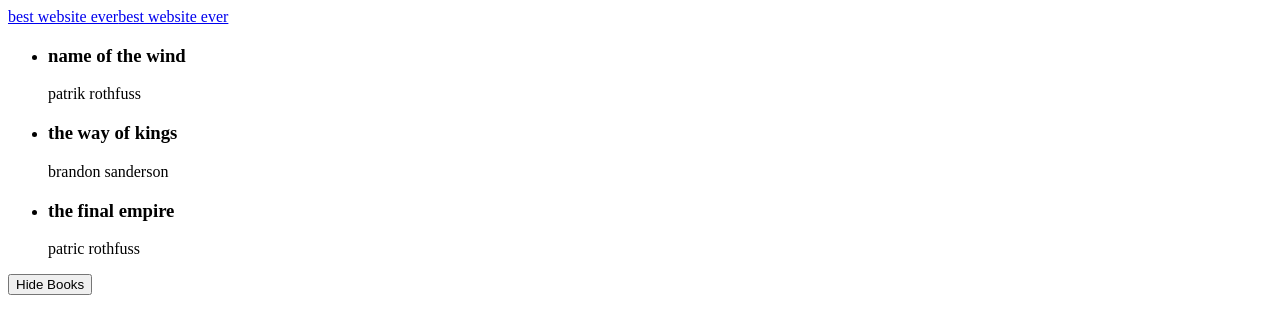
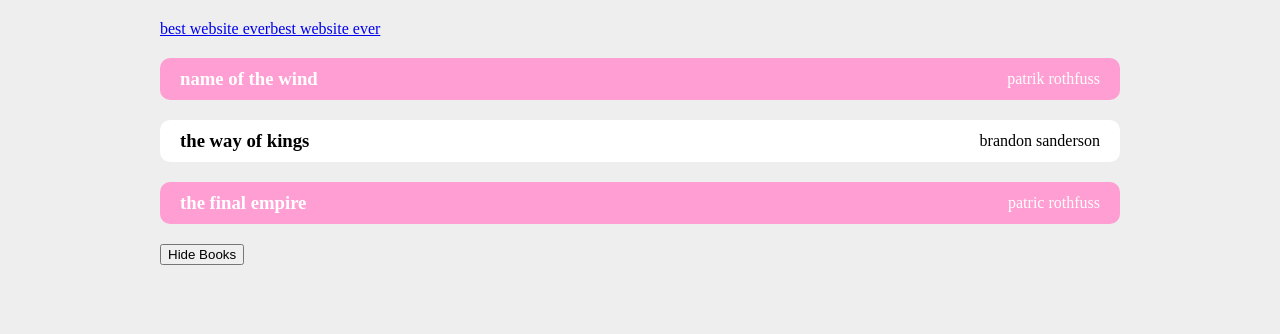
Before and after one commit to JeonghakHeo/vue-learning, a plain HTML site: page index.html in a window 1280 px wide. Drawn offline with nearby package versions, Linux system fonts and the light colour scheme.

Commit message:
dynamic classes - toggleFav

```diff
--- a/app.js
+++ b/app.js
@@ -4,9 +4,9 @@ const app = Vue.createApp({
 			url: 'https://www.thenetninja.co.uk',
 			showBooks: true,
 			books: [
-				{ title: 'name of the wind', author: 'patrik rothfuss'},
-				{ title: 'the way of kings', author: 'brandon sanderson'},
-				{ title: 'the final empire', author: 'patric rothfuss'}
+				{ title: 'name of the wind', author: 'patrik rothfuss', isFav: true},
+				{ title: 'the way of kings', author: 'brandon sanderson', isFav: false},
+				{ title: 'the final empire', author: 'patric rothfuss', isFav: true}
 			]
 		}
 	},
@@ -14,6 +14,9 @@ const app = Vue.createApp({
 		toggleShowBooks() {
 			this.showBooks = !this.showBooks
 		},
+		toggleFav(book) {
+			book.isFav = !book.isFav
+		}
 	}
 })
 
--- a/index.html
+++ b/index.html
@@ -7,13 +7,28 @@
   <!-- serve Vue CDN -->
   <script src="https://unpkg.com/vue@3.0.2"></script>
   <style>
-    .box {
-      padding: 100px 0;
-      width: 400px;
-      text-align: center;
-      background: #ddd;
-      margin: 20px;
-      display: inline-block;
+    body {
+      background: #eee;
+      max-width: 960px;
+      margin: 20px auto;
+    }
+    p, h3, ul {
+      margin: 0;
+      padding: 0;
+    }
+    li {
+      list-style-type: none;
+      background: #fff;
+      margin: 20px auto;
+      padding: 10px 20px;
+      border-radius: 10px;
+      display: flex;
+      align-items: center;
+      justify-content: space-between;
+    }
+    li.fav {
+      background-color: #ff9ed2;
+      color: white;
     }
   </style>
 </head>
@@ -29,7 +44,7 @@
 
     <div v-if="showBooks">
       <ul>
-        <li v-for="book in books">
+        <li v-for="book in books" :class="{fav: book.isFav}" @click="toggleFav(book)">
           <h3>{{book.title}}</h3>
           <p>{{book.author}}</p>
         </li>
```
